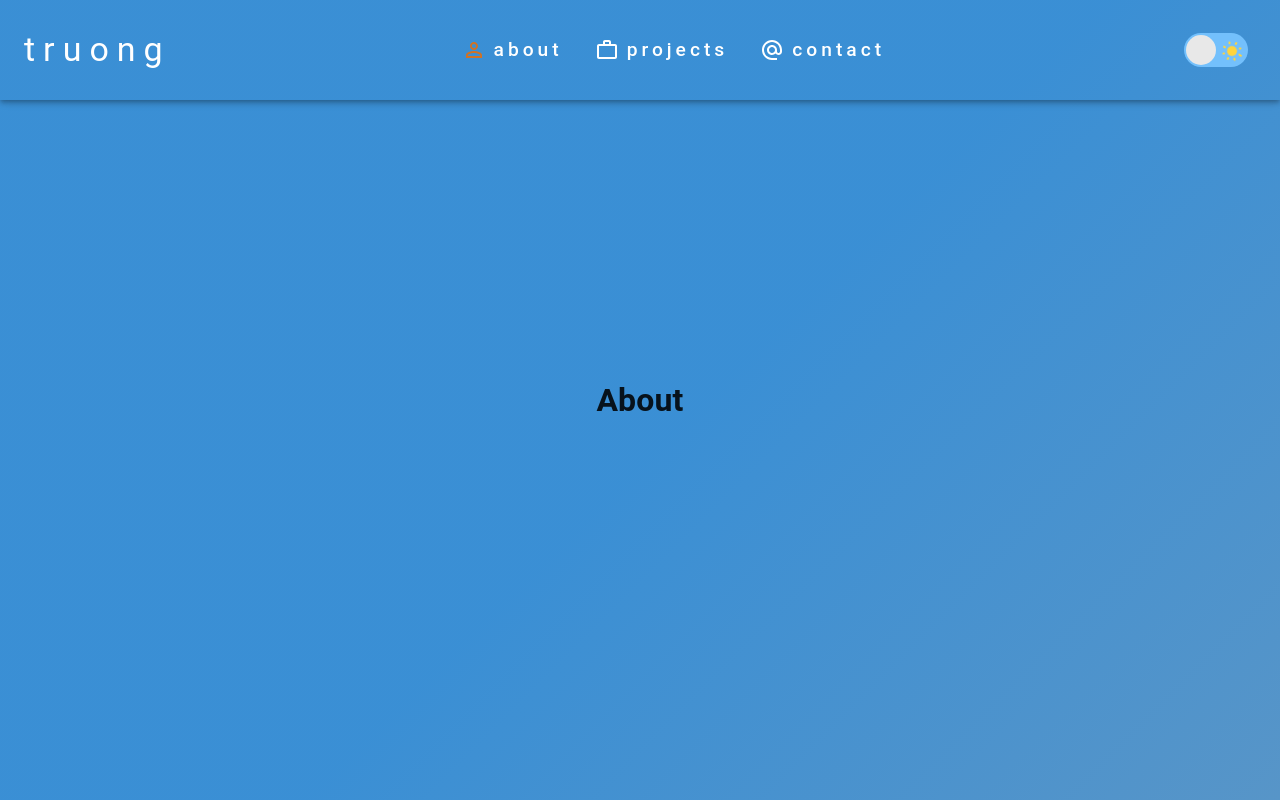
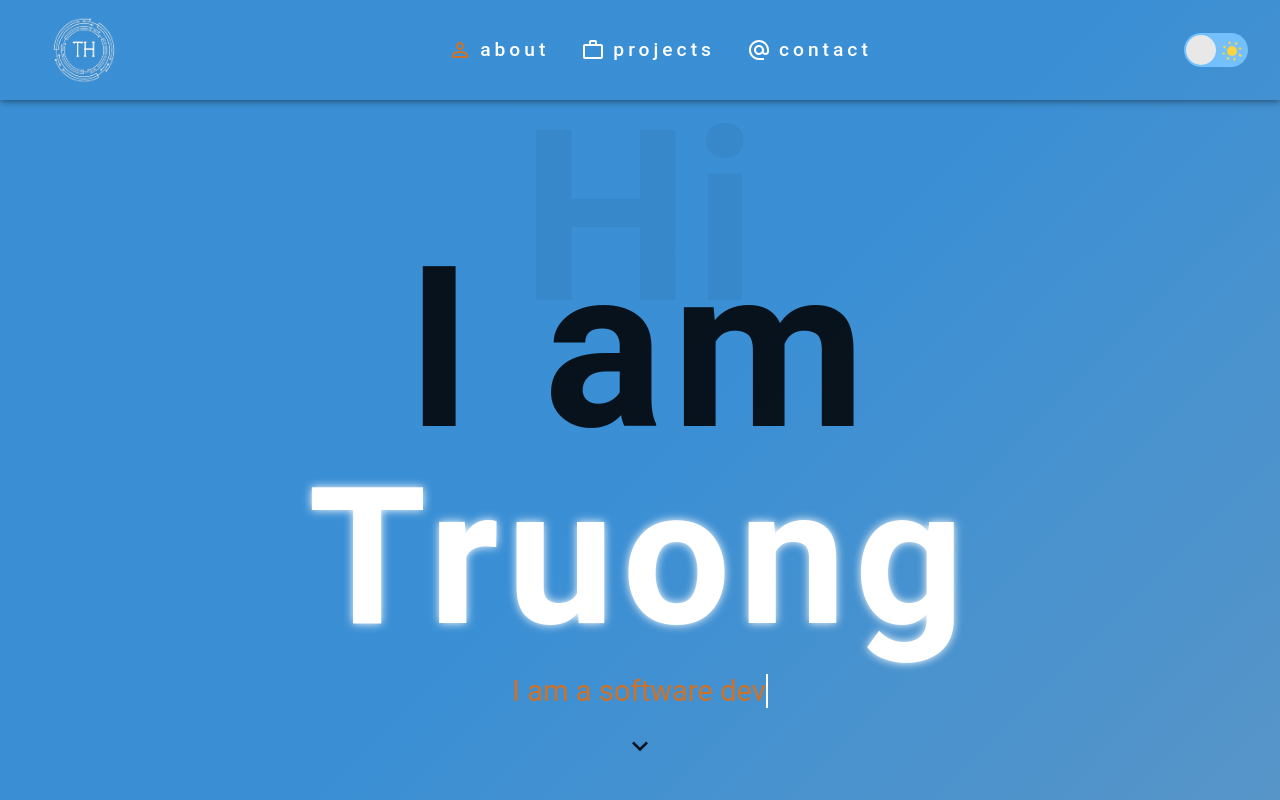
Before and after one commit to tin0312/my-portfolio, a React (Vite) app: page / in a window 1280 px wide. Shown: the top 800 px of the page. Built offline with nearby package versions, Linux system fonts and the light colour scheme.

Commit message:
First design attemp at about page

```diff
--- /dev/null
+++ b/src/component/ExpandIcon.tsx
@@ -0,0 +1,35 @@
+import ExpandMoreIcon from '@mui/icons-material/ExpandMore';
+import Box from '@mui/material/Box';
+
+const ExpandIcon = () => {
+  const scrollToAbout = () => {
+    document.getElementById('projects')?.scrollIntoView({ behavior: 'smooth' });
+  };
+
+  return (
+    <Box
+      sx={{
+        position: 'absolute',
+        bottom: '2rem',
+        cursor: 'pointer',
+        animation: 'bounce 2s infinite',
+        '@keyframes bounce': {
+          '0%, 20%, 50%, 80%, 100%': {
+            transform: 'translateY(0)',
+          },
+          '40%': {
+            transform: 'translateY(10px)',
+          },
+          '60%': {
+            transform: 'translateY(5px)',
+          },
+        },
+      }}
+      onClick={scrollToAbout}
+    >
+      <ExpandMoreIcon sx={{ fontSize: '2rem' }} />
+    </Box>
+  );
+};
+
+export default ExpandIcon;
--- a/src/pages/About.tsx
+++ b/src/pages/About.tsx
@@ -1,20 +1,168 @@
+import React, { useEffect, useRef } from 'react';
 import Box from "@mui/material/Box";
+import Typography from "@mui/material/Typography";
+import { useTheme } from '@mui/material/styles';
+import ExpandIcon from '../component/ExpandIcon';
 
-export default function About() {
+interface TextType {
+  elem: HTMLElement;
+  rotateElem: string[];
+  period: number;
+  loopNum: number;
+  text: string;
+  isDeleting: boolean;
+  tick: () => void;
+}
+
+class TextTypeImpl implements TextType {
+  elem: HTMLElement;
+  rotateElem: string[];
+  period: number;
+  loopNum: number;
+  text: string;
+  isDeleting: boolean;
+
+  constructor(elem: HTMLElement, rotateElem: string[], period: number) {
+    this.elem = elem;
+    this.rotateElem = rotateElem;
+    this.period = period || 2000;
+    this.loopNum = 0;
+    this.text = '';
+    this.isDeleting = false;
+    this.tick = this.tick.bind(this);
+    this.tick();
+  }
+
+  tick() {
+    const i = this.loopNum % this.rotateElem.length;
+    const fullText = this.rotateElem[i];
+
+    if (this.isDeleting) {
+      this.text = fullText.substring(0, this.text.length - 1);
+    } else {
+      this.text = fullText.substring(0, this.text.length + 1);
+    }
+
+    this.elem.querySelector('.wrap')!.textContent = this.text;
+
+    let delta = 100; // Adjust timing for smoother effect
+
+    if (this.isDeleting) {
+      delta /= 2;
+    }
+
+    if (!this.isDeleting && this.text === fullText) {
+      delta = this.period;
+      this.isDeleting = true;
+    } else if (this.isDeleting && this.text === '') {
+      this.isDeleting = false;
+      this.loopNum++;
+      delta = 500;
+    }
+
+    setTimeout(() => this.tick(), delta);
+  }
+}
+
+const About: React.FC = () => {
+  const typewriteRef = useRef<HTMLDivElement>(null);
+  const theme = useTheme();
+
+  useEffect(() => {
+    if (typewriteRef.current) {
+      const element = typewriteRef.current;
+      const toRotate = JSON.parse(element.getAttribute('data-type') || '[]');
+      const period = parseInt(element.getAttribute('data-period') || '2000', 10);
+      new TextTypeImpl(element, toRotate, period);
+
+      // Dynamically add the CSS
+      const colorValue = theme.palette.mode === "dark" ? "#D07225" : "#FFF";
+      const css = document.createElement('style');
+      css.innerHTML = `.typewrite > .wrap { border-right: 0.08em solid ${colorValue}; }`;
+      document.head.appendChild(css);
+      return () => {
+        document.head.removeChild(css);
+      };
+    }
+  }, [theme.palette.mode]);
+
   return (
-    <>
     <Box
-          className="about-wrapper"
       id="about"
       sx={{
         height: "100vh",
         display: "flex",
+        flexDirection: "column",
         alignItems: "center",
-            justifyContent: "center"
+        justifyContent: "center",
       }}
     >
-        <h1>About</h1>
+      <Typography
+        sx={{
+          opacity: 0.05,
+          fontSize: {xs: "13rem", lg: "15rem"},
+          lineHeight: "1",
+          margin: 0,
+          padding: 0,
+          position: "relative",
+          zIndex: 1,
+          fontWeight: "bolder"
+        }}
+      >
+        Hi
+      </Typography>
+      <Typography
+        sx={{
+          fontSize: {xs: "8rem", lg: "14rem"},
+          fontWeight: "bold",
+          letterSpacing: "0.5rem",
+          lineHeight: "1",
+          margin: 0,
+          padding: 0,
+          position: "relative",
+          zIndex: 2,
+          marginTop: {xs: "-70px", lg: "-100px"}
+        }}
+      >
+        I am
+      </Typography>
+      <Typography
+        className="myName"
+        sx={{
+          fontSize: { xs: "6rem", lg: "12rem" },
+          fontWeight: "bold",
+          letterSpacing: "0.5rem",
+          lineHeight: "1",
+          margin: 0,
+          padding: 0,
+          position: "relative",
+          zIndex: 3,
+          color: theme.palette.mode === 'dark' ? '#D07225' : '#FFF',
+          textShadow: `0 0 10px ${theme.palette.mode === 'dark' ? '#D07225' : '#FFF'}`,
+          '&:hover': {
+            transform: 'scale(1.05)',
+          },
+        }}
+      >
+        Truong
+      </Typography>
+      <Box
+        className="typewrite"
+        sx={{
+          color: theme.palette.mode === "dark" ? "#FFF" : "#D07225",
+          fontSize: {xs: "1.2rem", lg: "1.8rem"},
+          marginTop: "1rem",
+          height: "2rem"
+        }}
+        ref={typewriteRef}
+        data-period="2000"
+        data-type='["I am a software developer.", "I build.", "I code."]'
+      >
+        <Box component="span" className="wrap" sx={ {color: theme.palette.mode === "dark" ? "#FFF" : "#D07225"}}></Box>
       </Box>
-    </>
+     <ExpandIcon/>
+    </Box>
   );
-}
+};
+
+export default About;
--- a/src/pages/Header.tsx
+++ b/src/pages/Header.tsx
@@ -22,7 +22,7 @@ import ModeToggle from "../component/ModeToggle";
 import WavingHand from "../component/WavingHand";
 
 const drawerWidth = 240;
-type NavItem =  "about" | "projects" | "contact";
+type NavItem = "about" | "projects" | "contact";
 
 const navItems: NavItem[] = ["about", "projects", "contact"];
 
@@ -48,7 +48,7 @@ const Header: React.FC<Props> = (props) => {
     setMobileOpen(false);
     const element = document.querySelector(id!);
     if (element) {
-      element.scrollIntoView({ behavior: "smooth" })
+      element.scrollIntoView({ behavior: "smooth" });
     }
   };
   const handleDrawerToggle = () => {
@@ -197,13 +197,15 @@ const Header: React.FC<Props> = (props) => {
           >
             <MenuIcon sx={{ fontSize: "2.8rem" }} />
           </IconButton>
-          <Typography
-            variant="h4"
-            component="div"
-            sx={{ letterSpacing: "0.5rem" }}
-          >
-            truong
-          </Typography>
+          <Box
+            component="img"
+            sx={{
+              height: 100,
+              width: 120,
+            }}
+            alt="logo"
+            src="public/assets/images/myLogo.png"
+          />
           {/* Navbar on desktop */}
           <Box sx={{ display: { xs: "none", sm: "flex" }, gap: "1rem" }}>
             {navItems.map((item) => (
```
Also changed, not shown: public/assets/images/about-bg-section.png (deleted), public/assets/images/myLogo.png (added). Lines whose indentation alone changed are shown as unchanged.
